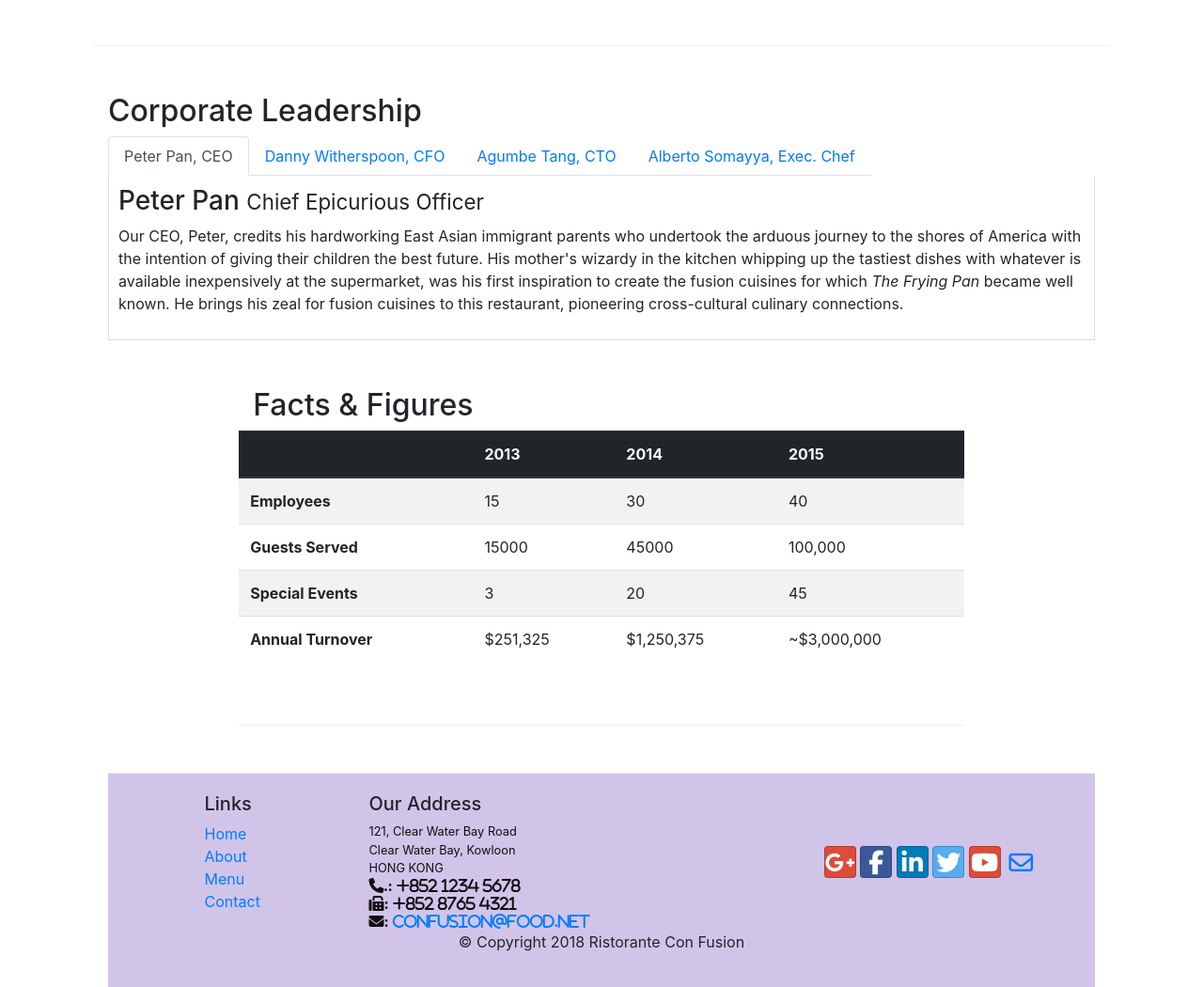
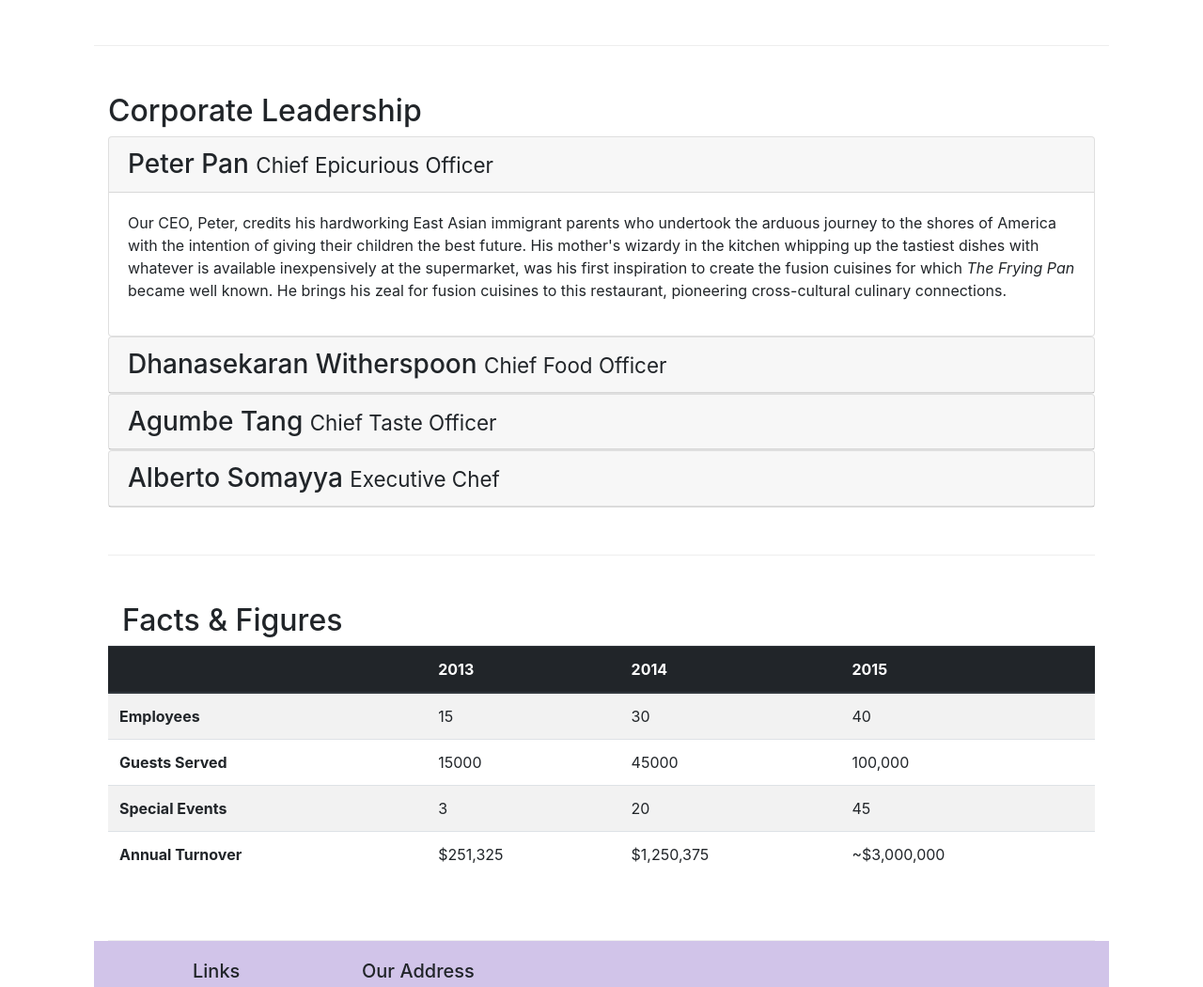
Before and after one commit to Bareqjamal/Git, a website: page aboutus.html in a window 1280 px wide. Shown: the part 902-1952 px from the top of the page at 94% size. Drawn offline with nearby package versions, Linux system fonts and the light colour scheme.

Commit message:
accordion

```diff
--- a/aboutus.html
+++ b/aboutus.html
@@ -101,48 +101,58 @@
 
         <div class="container">
             <div class=" row row-content">
+              <div id="accordion">
+
                 <h2>Corporate Leadership</h2>
-                <ul class="nav nav-tabs">
-                        <li class="nav-item">
-                          <a class="nav-link active" href="#peter"
-                            role="tab" data-toggle="tab">Peter Pan, CEO</a>
-                        </li>
-                        <li class="nav-item">
-                          <a class="nav-link" href="#danny" role="tab"
-                            data-toggle="tab">Danny Witherspoon, CFO</a>
-                        </li>
-                        <li class="nav-item">
-                          <a class="nav-link" href="#agumbe"role="tab"
-                            data-toggle="tab">Agumbe Tang, CTO</a>
-                        </li>
-                        <li class="nav-item">
-                          <a class="nav-link" href="#alberto" role="tab"
-                            data-toggle="tab">Alberto Somayya, Exec. Chef</a>
-                        </li>
-                    </ul>
-                    <div class="tab-content">
-                      <div role="tabpanel" class="tab-pane fade show active" id="peter">
-                <h3>Peter Pan <small>Chief Epicurious Officer</small></h3>
 
+                   <div class="card">
+                        <div class="card-header" role="tab" id="peterhead">
+                            <h3 class="mb-0">
+                                <a data-toggle="collapse" data-target="#peter"> Peter Pan <small>Chief Epicurious Officer</small></a></h3>
+                        </div>
+                        <div class="collapse show" id="peter" data-parent="#accordion">
+                            <div class="card-body">
                                     <p class="d-none d-lg-block">Our CEO, Peter, credits his hardworking East Asian immigrant parents who undertook the arduous journey to the shores of America with the intention of giving their children the best future. His mother's wizardy in the kitchen whipping up the tastiest dishes with whatever is available inexpensively at the supermarket, was his first inspiration to create the fusion cuisines for which <em>The Frying Pan</em> became well known. He brings his zeal for fusion cuisines to this restaurant, pioneering cross-cultural culinary connections.</p>
-
                             </div>
-                     <div role="tabpanel" class="tab-pane fade  " id="danny">
-                <h3>Dhanasekaran Witherspoon <small>Chief Food Officer</small></h3>
-
+                        </div>
+                    </div>
+                    <div class="card">
+                        <div class="card-header" role="tab" id="dannyhead">
+                            <h3 class="mb-0">
+                                <a data-toggle="collapse" data-target="#danny">Dhanasekaran Witherspoon <small>Chief Food Officer</small></a></h3>
+                        </div>
+                        <div class="collapse" id="danny" data-parent="#accordion">
+                            <div class="card-body">
                                 <p class="d-none d-lg-block">Our CFO, Danny, as he is affectionately referred to by his colleagues, comes from a long established family tradition in farming and produce. His experiences growing up on a farm in the Australian outback gave him great appreciation for varieties of food sources. As he puts it in his own words, <em>Everything that runs, wins, and everything that stays, pays!</em></p>
 
                             </div>
-                     <div role="tabpanel" class="tab-pane fade  " id="agumbe">
-                <h3>Agumbe Tang <small>Chief Taste Officer</small></h3>
+                        </div>
+                    </div>
+                    <div class="card">
+                            <div class="card-header" role="tab" id="agumbehead">
+                                    <h3 class="mb-0">
+                                        <a data-toggle="collapse" data-target="#agumbe" Agumbe Tang >Agumbe Tang <small> Chief Taste Officer</small></a></h3>
 
+                            </div>
+                            <div class="collapse" id="agumbe" data-parent="#accordion">
+                                <div class="card-body">
                                         <p class="d-none d-lg-block">Blessed with the most discerning gustatory sense, Agumbe, our CTO, personally ensures that every dish that we serve meets his exacting tastes. Our chefs dread the tongue lashing that ensues if their dish does not meet his exacting standards. He lives by his motto, <em>You click only if you survive my lick.</em></p>
 
                                 </div>
-                <div role="tabpanel" class="tab-pane fade" id="alberto">
-                <h3>Alberto Somayya <small>Executive Chef</small></h3>
+                            </div>
+                    </div>
+                  <div class="card">
+                                <div class="card-header" role="tab" id="albertohead">
+                                    <h3 class="mb-0">
+                                        <a data-toggle="collapse" data-target="#alberto">Alberto Somayya <small>Executive Chef</small></h3>
+                                </div>
+                                <div class="collapse" id="alberto" data-parent="#accordion">
+                                    <div class="card-body">
                                             <p class="d-none d-lg-block" >Award winning three-star Michelin chef with wide International experience having worked closely with whos-who in the culinary world, he specializes in creating mouthwatering Indo-Italian fusion experiences. He says, <em>Put together the cuisines from the two craziest cultures, and you get a winning hit! Amma Mia!</em></p>
 
+                                    </div>
+                                </div>
+                            </div>
             </div>
             </div>
        <div class="row row-content">
```
Lines whose indentation alone changed are shown as unchanged.
